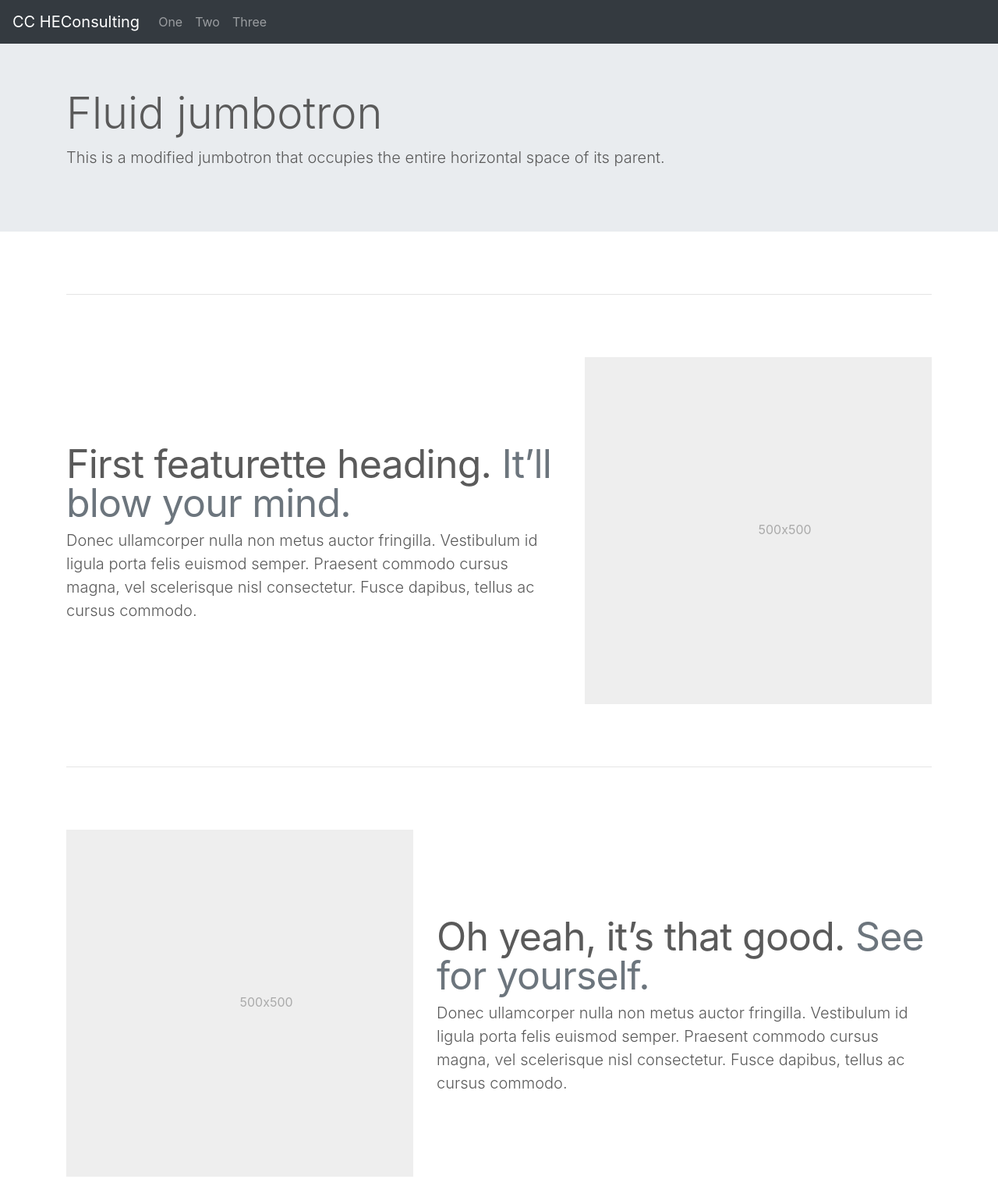
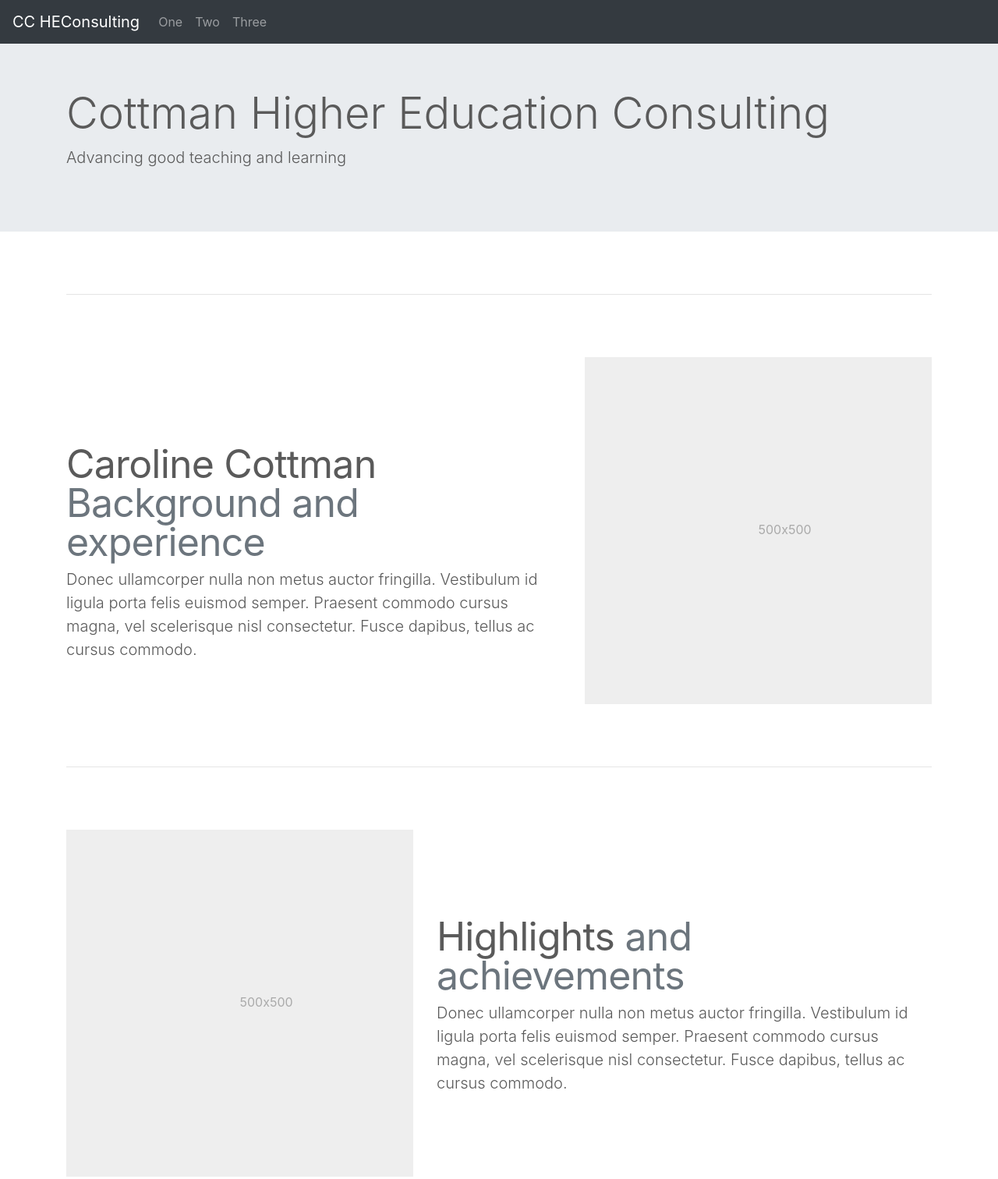
Before and after one commit to ccottman/ccottman.github.io, a plain HTML site: page index.html in a window 1280 px wide. Shown: the top 1512 px of the page at 78% size. Drawn offline with nearby package versions, Linux system fonts and the light colour scheme.

Commit message:
Renamed Jumbotron and each feature section

```diff
--- a/index.html
+++ b/index.html
@@ -41,8 +41,8 @@
 
   <div class="jumbotron jumbotron-fluid">
   <div class="container">
-    <h1 class="display-4">Fluid jumbotron</h1>
-    <p class="lead">This is a modified jumbotron that occupies the entire horizontal space of its parent.</p>
+    <h1 class="display-4">Cottman Higher Education Consulting</h1>
+    <p class="lead">Advancing good teaching and learning</p>
   </div>
 </div>
 
@@ -61,7 +61,7 @@
 
     <div class="row featurette">
       <div class="col-md-7">
-        <h2 class="featurette-heading">First featurette heading. <span class="text-muted">It’ll blow your mind.</span></h2>
+        <h2 class="featurette-heading">Caroline Cottman <span class="text-muted">Background and experience</span></h2>
         <p class="lead">Donec ullamcorper nulla non metus auctor fringilla. Vestibulum id ligula porta felis euismod semper. Praesent commodo cursus magna, vel scelerisque nisl consectetur. Fusce dapibus, tellus ac cursus commodo.</p>
       </div>
       <div class="col-md-5">
@@ -73,7 +73,7 @@
 
     <div class="row featurette">
       <div class="col-md-7 order-md-2">
-        <h2 class="featurette-heading">Oh yeah, it’s that good. <span class="text-muted">See for yourself.</span></h2>
+        <h2 class="featurette-heading">Highlights <span class="text-muted">and achievements</span></h2>
         <p class="lead">Donec ullamcorper nulla non metus auctor fringilla. Vestibulum id ligula porta felis euismod semper. Praesent commodo cursus magna, vel scelerisque nisl consectetur. Fusce dapibus, tellus ac cursus commodo.</p>
       </div>
       <div class="col-md-5 order-md-1">
@@ -85,7 +85,7 @@
 
     <div class="row featurette">
       <div class="col-md-7">
-        <h2 class="featurette-heading">And lastly, this one. <span class="text-muted">Checkmate.</span></h2>
+        <h2 class="featurette-heading">Services and support<span class="text-muted">Testimonials</span></h2>
         <p class="lead">Donec ullamcorper nulla non metus auctor fringilla. Vestibulum id ligula porta felis euismod semper. Praesent commodo cursus magna, vel scelerisque nisl consectetur. Fusce dapibus, tellus ac cursus commodo.</p>
       </div>
       <div class="col-md-5">
```
